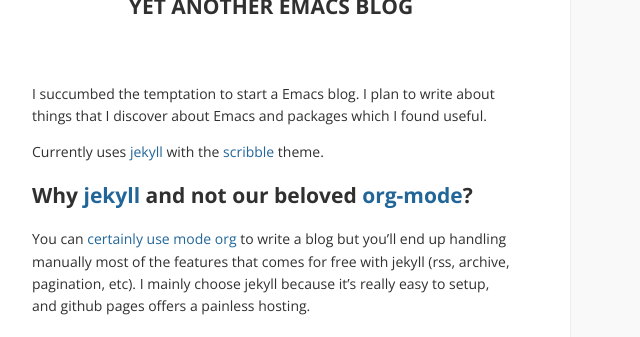
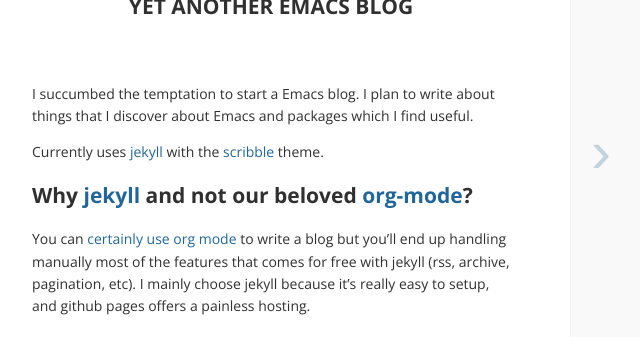
Before and after one commit to emacs-pe/emacs-pe.github.io, a Jekyll site: the page built from _posts/2015-06-29-hello-world.md, in a window 1280 px wide. Shown: the part 343-680 px from the top of the page, without its empty margins (369-1009 px from the left). Built offline with Jekyll 4.4.1, drawn with Linux system fonts in a browser that asks for light colours; Markdown is read by kramdown in place of the engine named in the settings; comment, search, counter and statistics services are not loaded.

Commit message:
New post

```diff
--- a/_posts/2015-06-29-hello-world.md
+++ b/_posts/2015-06-29-hello-world.md
@@ -4,14 +4,14 @@
 ---
 
 I succumbed the temptation to start a Emacs blog. I plan to write
-about things that I discover about Emacs and packages which I found
+about things that I discover about Emacs and packages which I find
 useful.
 
 Currently uses [jekyll][] with the [scribble][] theme.
 
 ## Why [jekyll][] and not our beloved [org-mode][]?
 
-You can [certainly][] [use][] [mode][] [org][] to write a blog but
+You can [certainly][] [use][] [org][] [mode][] to write a blog but
 you’ll end up handling manually most of the features that comes for
 free with jekyll (rss, archive, pagination, etc).  I mainly choose
 jekyll because it’s really easy to setup, and github pages offers a
```
Also changed, not shown: _posts/2015-06-30-magit-github-pr.md (added, +37 -0 lines), 1 other file.
